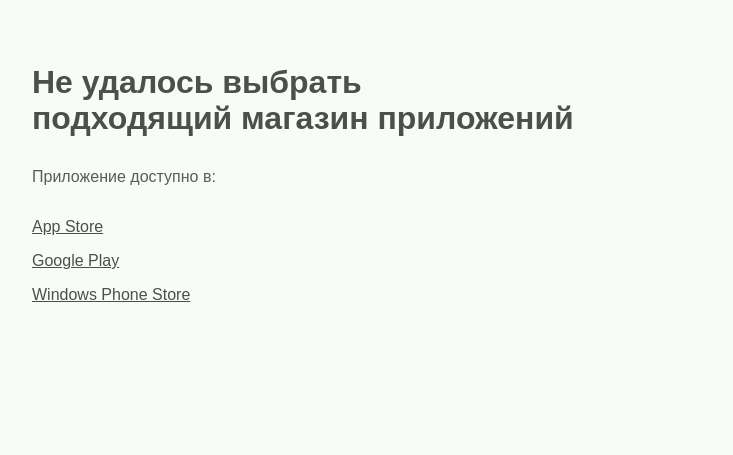
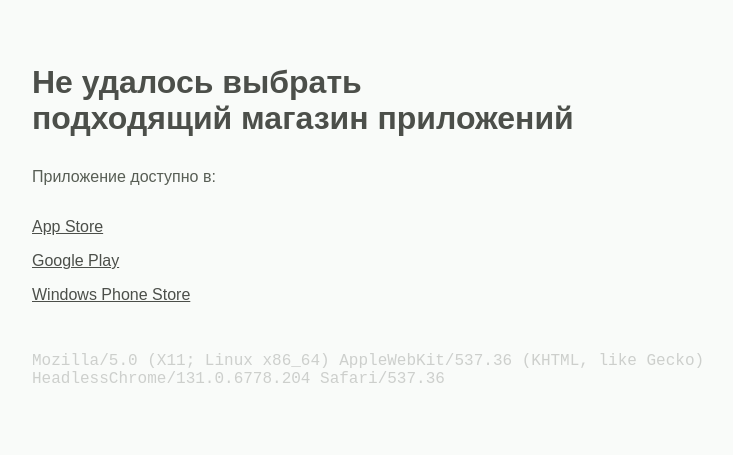
Before and after one commit to JuchokJuk/QR-code-builder, a plain HTML site: page index.html in a window 1280 px wide. Shown: the whole page, without its empty margins (224-957 px from the left). Drawn offline with Linux system fonts and the light colour scheme.

Commit message:
debug added

```diff
--- a/index.html
+++ b/index.html
@@ -43,6 +43,8 @@
                     </div>
                 </div>
 
+                <code id="test"></code>
+
             </div>
         </div>
     </div>
--- a/scripts/index.js
+++ b/scripts/index.js
@@ -12,6 +12,9 @@
     "https://www.microsoft.com/en-in/p/google/9wzdncrfhx3w?activetab=pivot:overviewtab";
 } else {
   userSelect.classList.remove("hidden");
+
+  document.getElementById('test').style.opacity = '0.25'
+  document.getElementById('test').innerText = navigator.userAgent.toString();
 }
 
 function getOS() {
```
